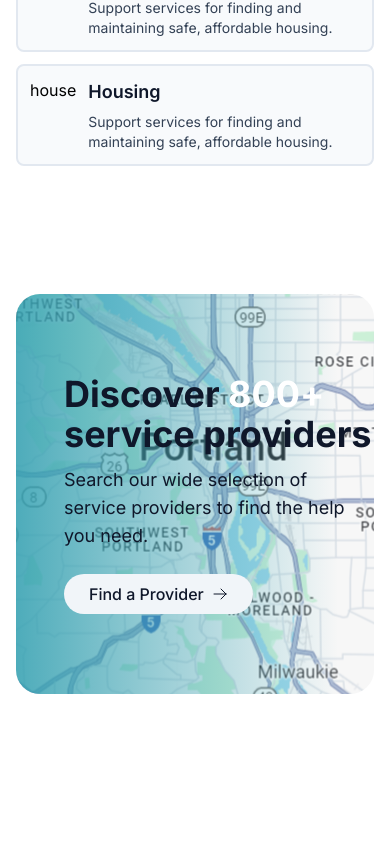
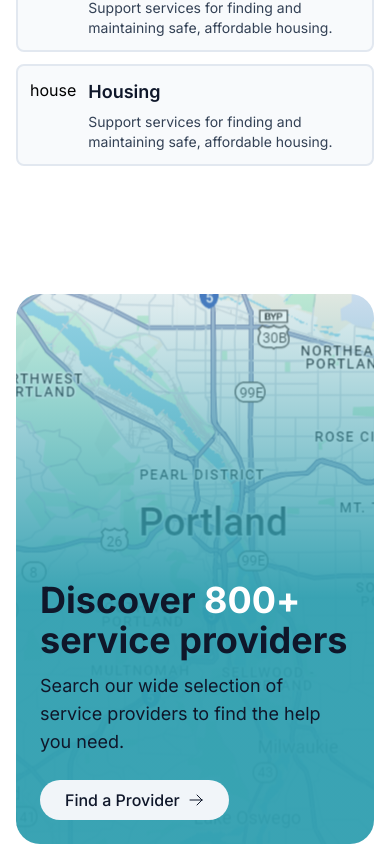
Before and after one commit to pchertude34/in-need-of-time, a Next.js app: page / in a window 390 px wide. Shown: the part 1335-2179 px from the top of the page. Before the commit the page ends 2029 px from the top, so only its background shows below. Built offline with nearby package versions, Linux system fonts and the light colour scheme.

Commit message:
cta mobile

```diff
--- a/app/(client)/page.tsx
+++ b/app/(client)/page.tsx
@@ -112,8 +112,8 @@ export default function Home() {
       </div>
       {/* Call to action */}
       <div className="bg-cta-image mt-32  overflow-hidden rounded-3xl bg-[45%] ">
-        <div className="flex h-[400px] w-full items-center bg-gradient-to-r from-primary-500/85 to-primary-500/0 to-90%">
-          <div className="ml-12 max-w-[346px]">
+        <div className="flex h-[550px] w-full items-end justify-center bg-gradient-to-t from-primary-500/95 from-45% to-primary-500/10 to-100% p-6 md:h-[400px] md:items-center md:justify-start md:bg-gradient-to-r md:from-primary-500/85">
+          <div className="max-w-[311px] md:ml-8 md:max-w-[346px]">
             <p className="text-4xl font-bold text-slate-900">
               Discover <span className="text-white">800+</span> service providers
             </p>
```
